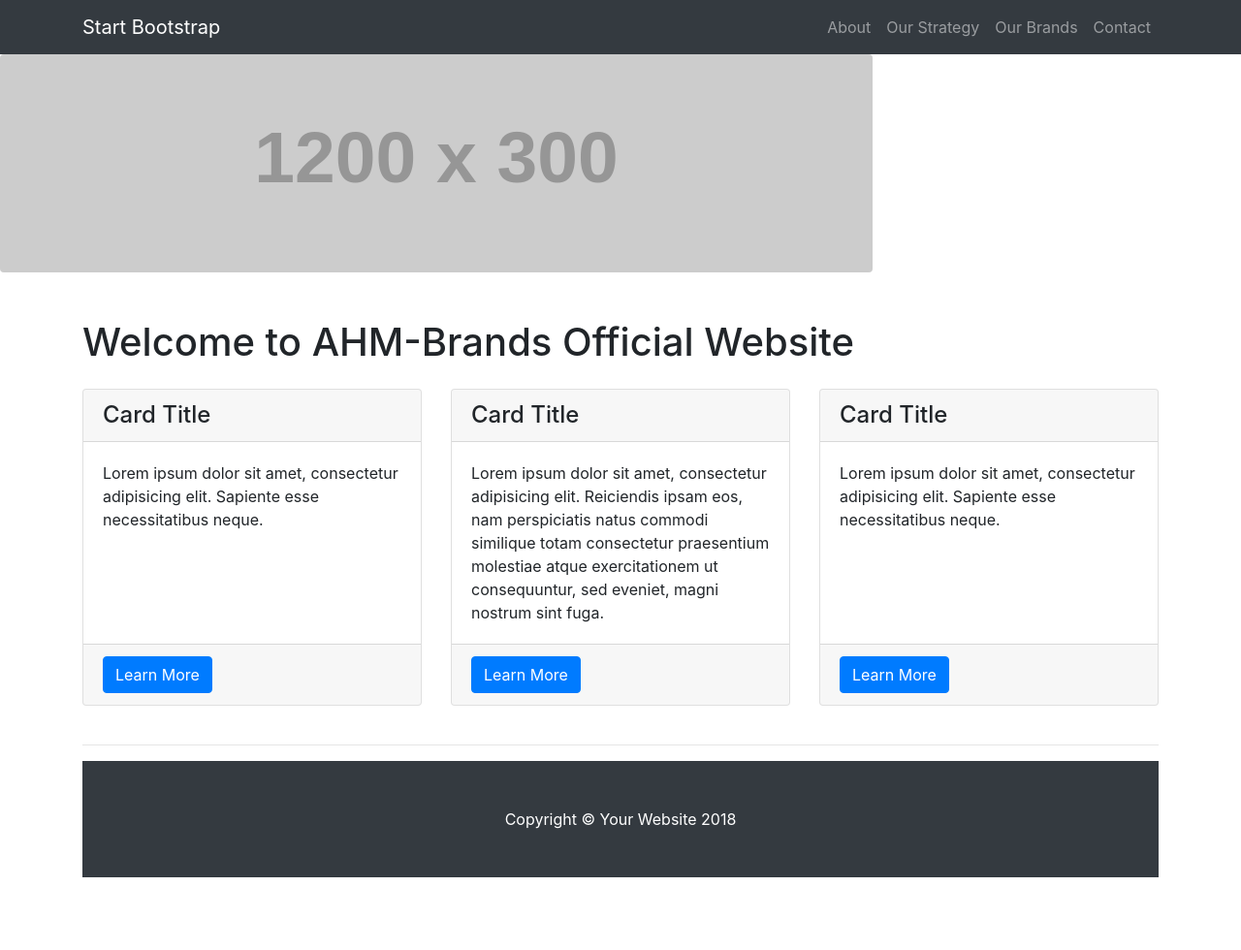
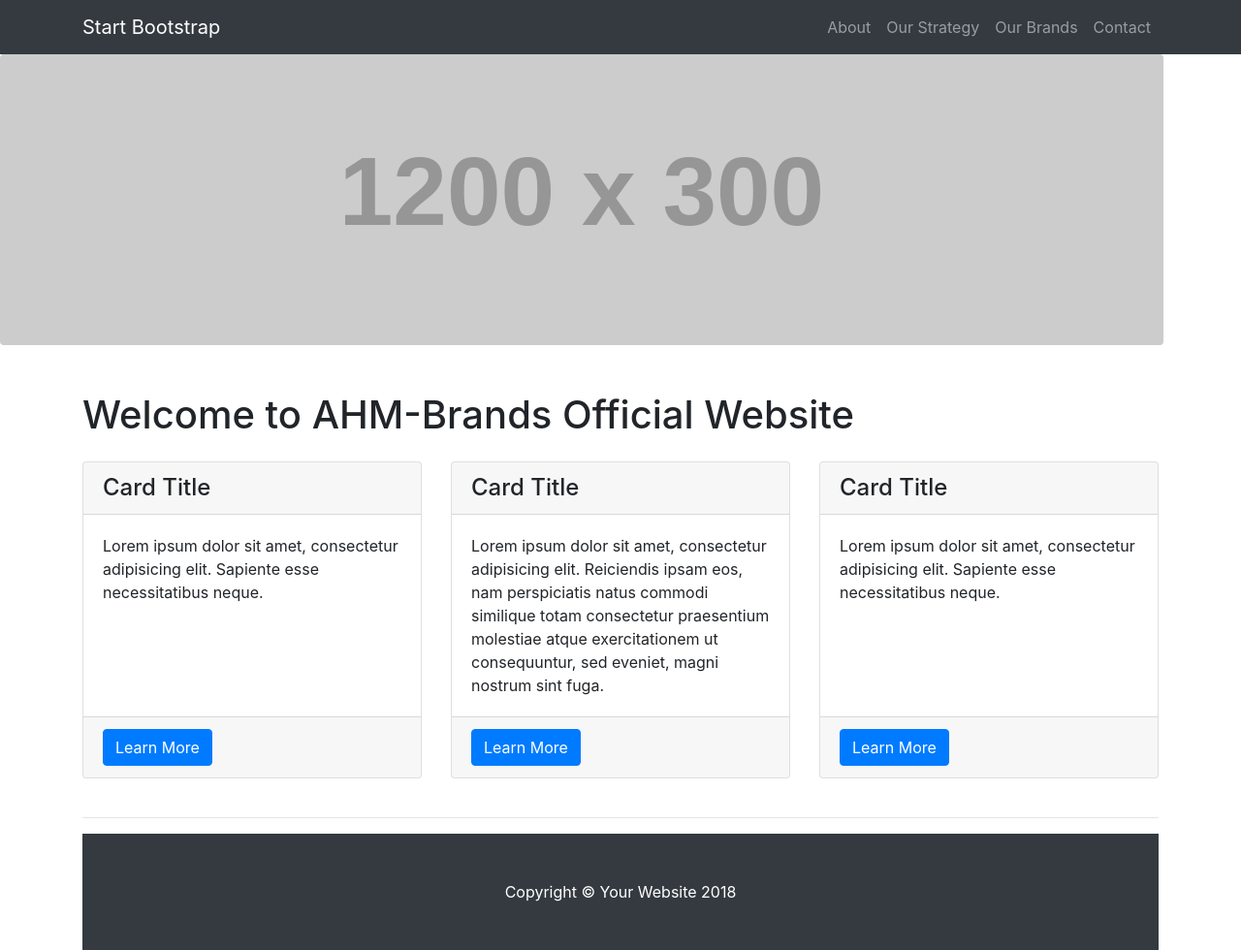
Before and after one commit to ahm-brands/ahm-brands.github.io, a website: page index.html in a window 1280 px wide. Shown: the whole page at 97% size. Before the commit the page ends 905 px from the top, so only its background shows below. Drawn offline with Linux system fonts and the light colour scheme; placeholder pictures from the web are drawn by us.

Commit message:
Update index.html

```diff
--- a/index.html
+++ b/index.html
@@ -47,7 +47,7 @@
     </nav>
 
  <!-- Image Header -->
-<img class="img-fluid rounded mb-4" src="http://placehold.it/1200x300" alt="" width="900">
+<img class="img-fluid rounded mb-4" src="http://placehold.it/1200x300" alt="">
 
     <!-- Page Content -->
     <div class="container">
```
